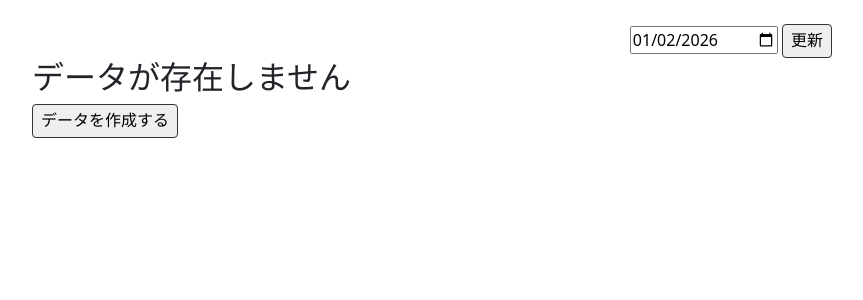
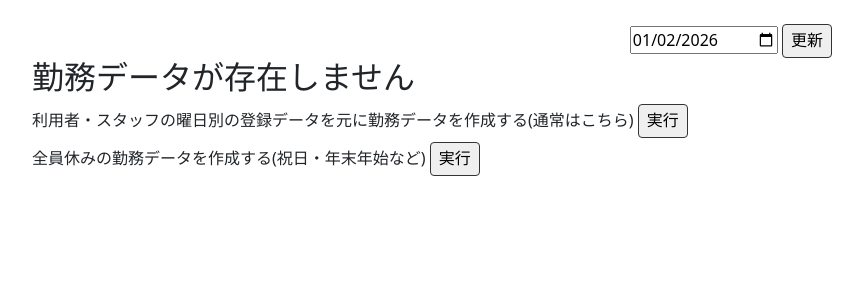
Before and after one commit to asai-omiomi/seventh_factory, a Django app: page /info/2026-01-02/ in a window 1280 px wide. Shown: the part 56-356 px from the top of the page, without its empty margins (208-1071 px from the left). Run offline with Django 5.2, Linux system fonts and the light colour scheme; the visitor is signed in with stand-in values (Sample User, id 1); data that the repository does not hold is empty; some libraries are stand-ins or nearby versions.

Commit message:
祝日用のデータを作成できるようにした

```diff
--- a/app/templates/app/info.html
+++ b/app/templates/app/info.html
@@ -69,11 +69,22 @@
         </ul>
         {% else %}
         <div>
-            <h2>データが存在しません</h2>
-            <button class="btn-sm" id="id_create_data" type="submit" name="create_records" value="0"
-                {% if not request.user.is_superuser %} disabled {% endif %}>
-                データを作成する
-            </button>
+            <h2>勤務データが存在しません</h2>
+            {% if request.user.is_superuser %}
+            <div class="mt-1">
+                利用者・スタッフの曜日別の登録データを元に勤務データを作成する(通常はこちら)
+                <button class="btn-sm" id="id_create_records" type="submit" name="create_records" value="0">
+                    実行
+                </button>
+            </div>
+            <div class="mt-1">
+                全員休みの勤務データを作成する(祝日・年末年始など)
+                <button class="btn-sm" id="id_create_records_off_day" type="submit" name="create_records_off_day" value="0">
+                    実行
+                </button>
+            </div>
+
+            {% endif %}
         </div>
 
         {% endif %}
--- a/app/views.py
+++ b/app/views.py
@@ -519,11 +519,14 @@ def _format_transport(t):
 
 def info_dispatch(request, work_date):
     assert request.method == 'POST'
+
     change_date = request.POST.get('change_date')
     create_records = request.POST.get('create_records')
     place_remarks_edit = request.POST.get('place_remarks_edit')
     customer_record_edit = request.POST.get('customer_record_edit')
     staff_record_edit = request.POST.get('staff_record_edit')
+    create_records = request.POST.get('create_records')
+    create_records_off_day = request.POST.get('create_records_off_day')
 
     if change_date:
         work_date = request.POST.get('date')
@@ -531,6 +534,9 @@ def info_dispatch(request, work_date):
     elif create_records:
         work_date = request.POST.get('date')
         _create_records(work_date)
+        return redirect('info', work_date)
+    elif create_records_off_day:
+        _create_records_off_day(work_date)
         return redirect('info', work_date)
     elif place_remarks_edit:
         place_id = place_remarks_edit
@@ -573,6 +579,34 @@ def _create_records(work_date):
         session_record_model=CustomerSessionRecordModel,
         with_transport=True,
     )
+
+def _create_records_off_day(work_date):
+    with transaction.atomic():  # まとめてトランザクション
+        # --- Staff ---
+        for staff in StaffModel.objects.all():
+            record_exists = StaffRecordModel.objects.filter(
+                staff=staff,
+                work_date=work_date
+            ).exists()
+            if not record_exists:
+                StaffRecordModel.objects.create(
+                    staff=staff,
+                    work_date=work_date,
+                    work_status=StaffWorkStatusEnum.OFF
+                )
+
+        # --- Customer ---
+        for customer in CustomerModel.objects.all():
+            record_exists = CustomerRecordModel.objects.filter(
+                customer=customer,
+                work_date=work_date
+            ).exists()
+            if not record_exists:
+                CustomerRecordModel.objects.create(
+                    customer=customer,
+                    work_date=work_date,
+                    work_status=CustomerWorkStatusEnum.OFF
+                )
 
 def _create_work_sessions_from_pattern_common(
     *,
```
